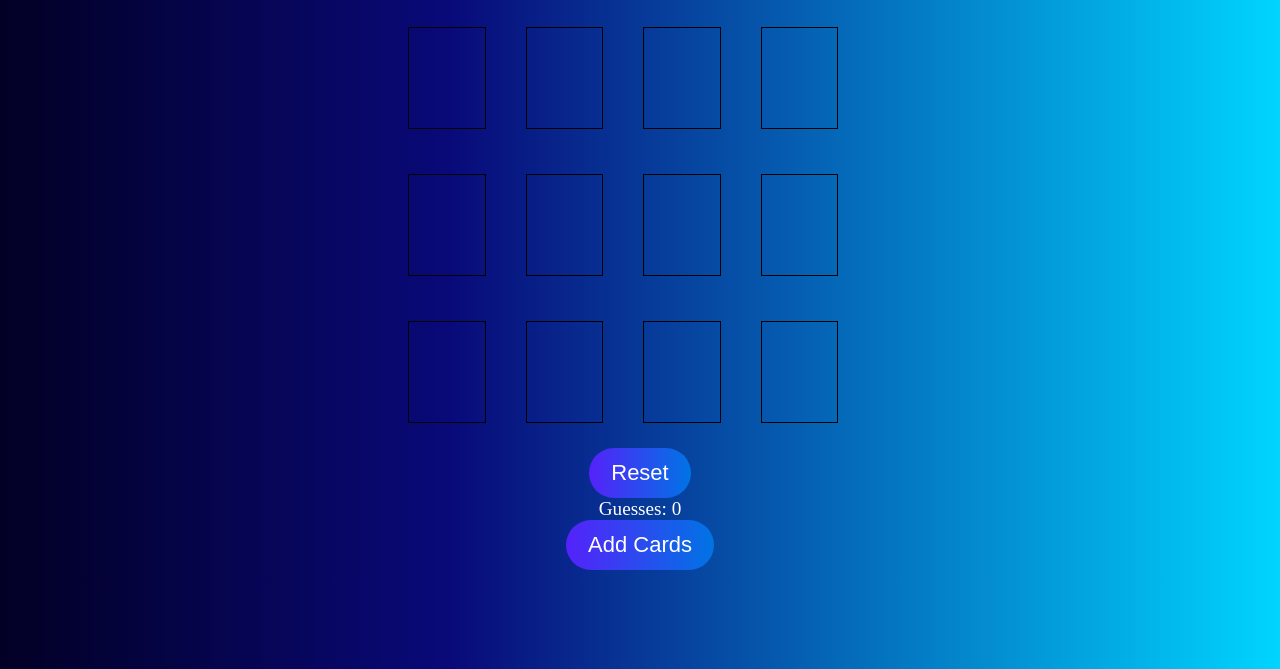
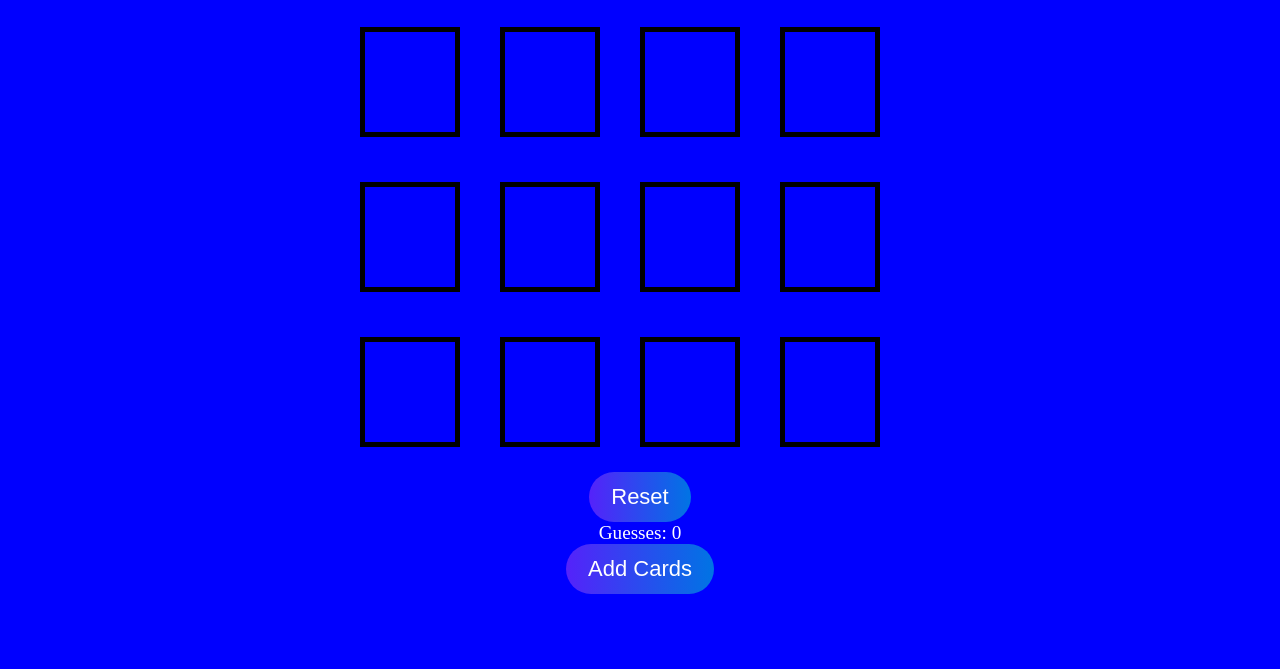
Before and after one commit to Brandon-Lanham/memorygame, a plain HTML site: page index.html in a window 1280 px wide. Shown: the part 131-800 px from the top of the page. Drawn offline with Linux system fonts and the light colour scheme.

Commit message:
Update style.css

```diff
--- a/style.css
+++ b/style.css
@@ -1,5 +1,5 @@
 #game div {
-  border: 1px solid black;
+  border: 5px solid black;
   width: 15%;
   height: 100px;
   margin: 20px;
@@ -11,7 +11,7 @@ div {
 }
 body {
   background: rgb(2,0,36);
-  background: linear-gradient(90deg, rgba(2,0,36,1) 0%, rgba(9,9,121,1) 35%, rgba(0,212,255,1) 100%);
+  background: blue;
   display: flex;
   justify-content: center;
   align-items: center;
```
